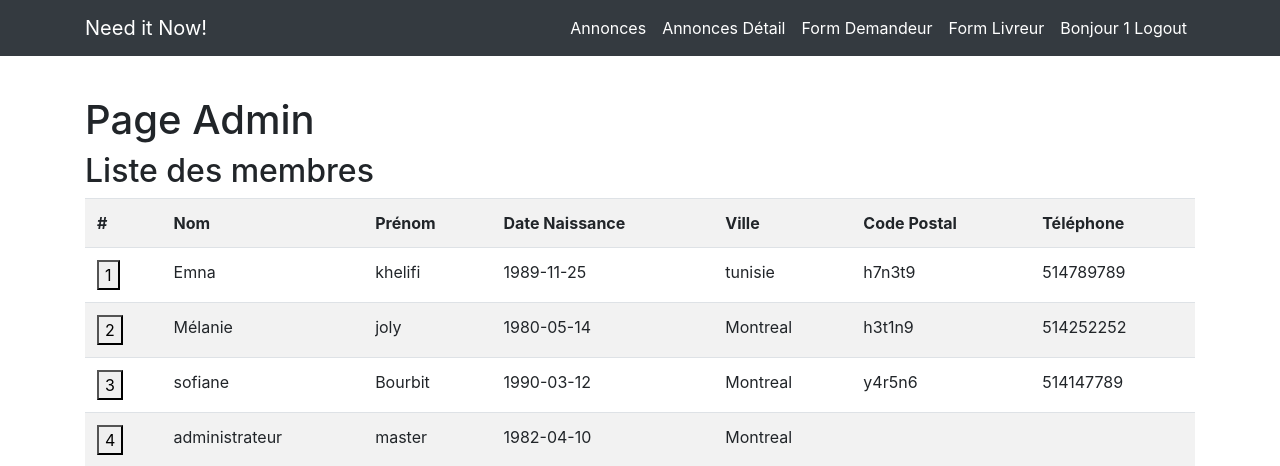
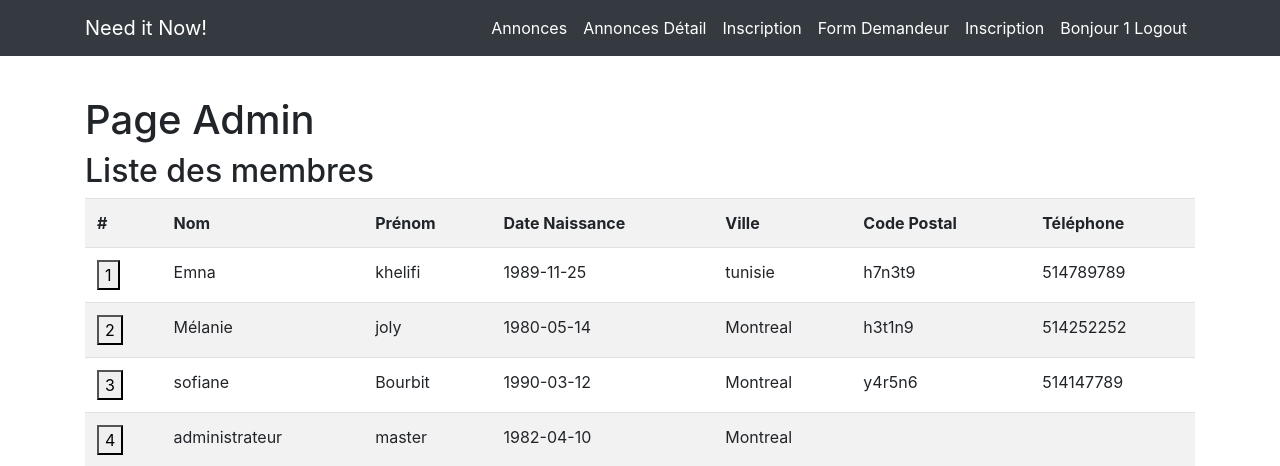
Before and after one commit to DDarkz/needit, a PHP site: page /admin.php in a window 1280 px wide. Shown: the top 466 px of the page. Run offline with PHP 8.4, Linux system fonts and the light colour scheme; the visitor is signed in with stand-in values (Sample User, id 1); data comes from the database, SQL or seed files in the repository.

Commit message:
formulaire inscription rajouter le bouton inscri dans le menu

```diff
--- a/includes/menu.php
+++ b/includes/menu.php
@@ -15,6 +15,9 @@
           <li class="nav-item">
             <a class="nav-link text-white" href="annonceDetail.php">Annonces Détail</a>
           </li>
+          <li class="nav-item">
+            <a class="nav-link text-white" href="formulaireInscription.php">Inscription</a>
+          </li>
           <?php
             if(isset($_SESSION["courriel"])){
           ?>
@@ -22,7 +25,7 @@
             <a class="nav-link text-white" href="formulaireDemandeur.php">Form Demandeur</a>
           </li>
           <li class="nav-item">
-            <a class="nav-link text-white" href="formulaireLivreur.php">Form Livreur</a>
+            <a class="nav-link text-white" href="formulaireInscription.php">Inscription</a>
           </li>
           <?php
             }
```
